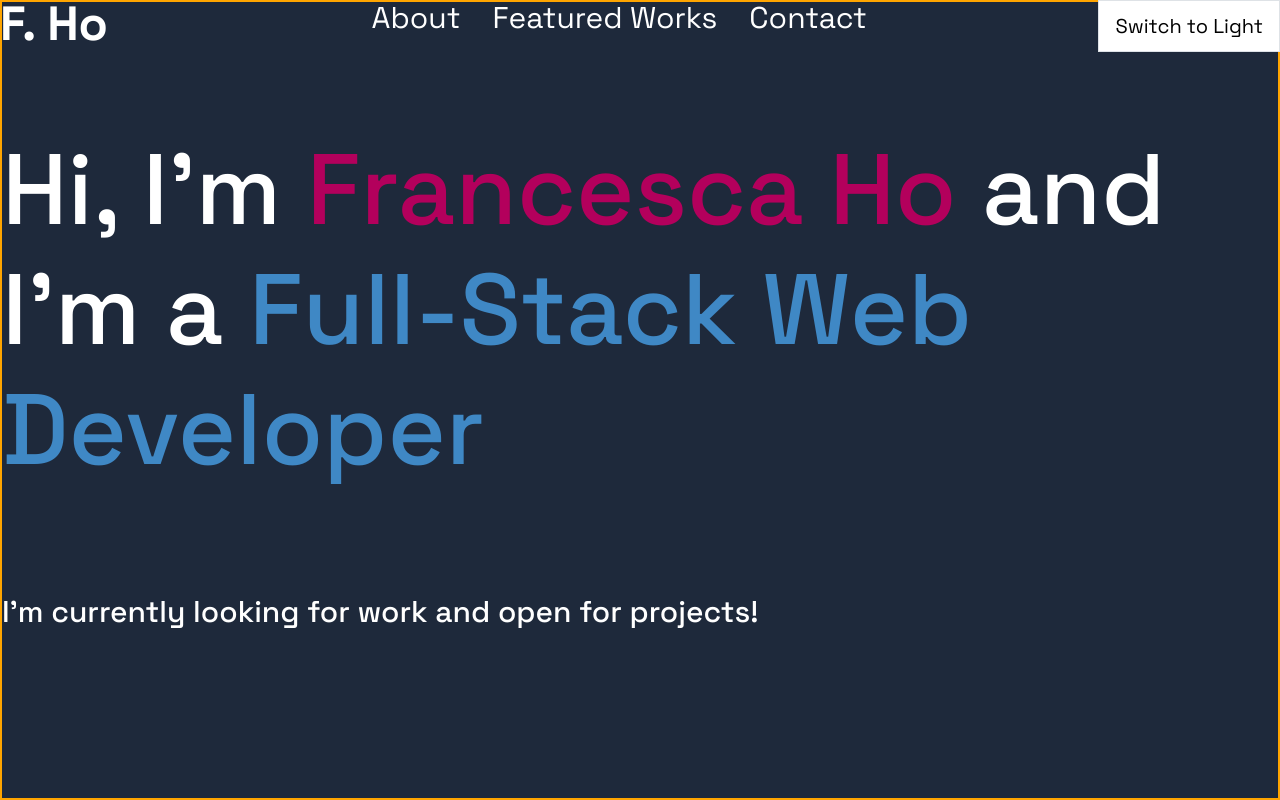
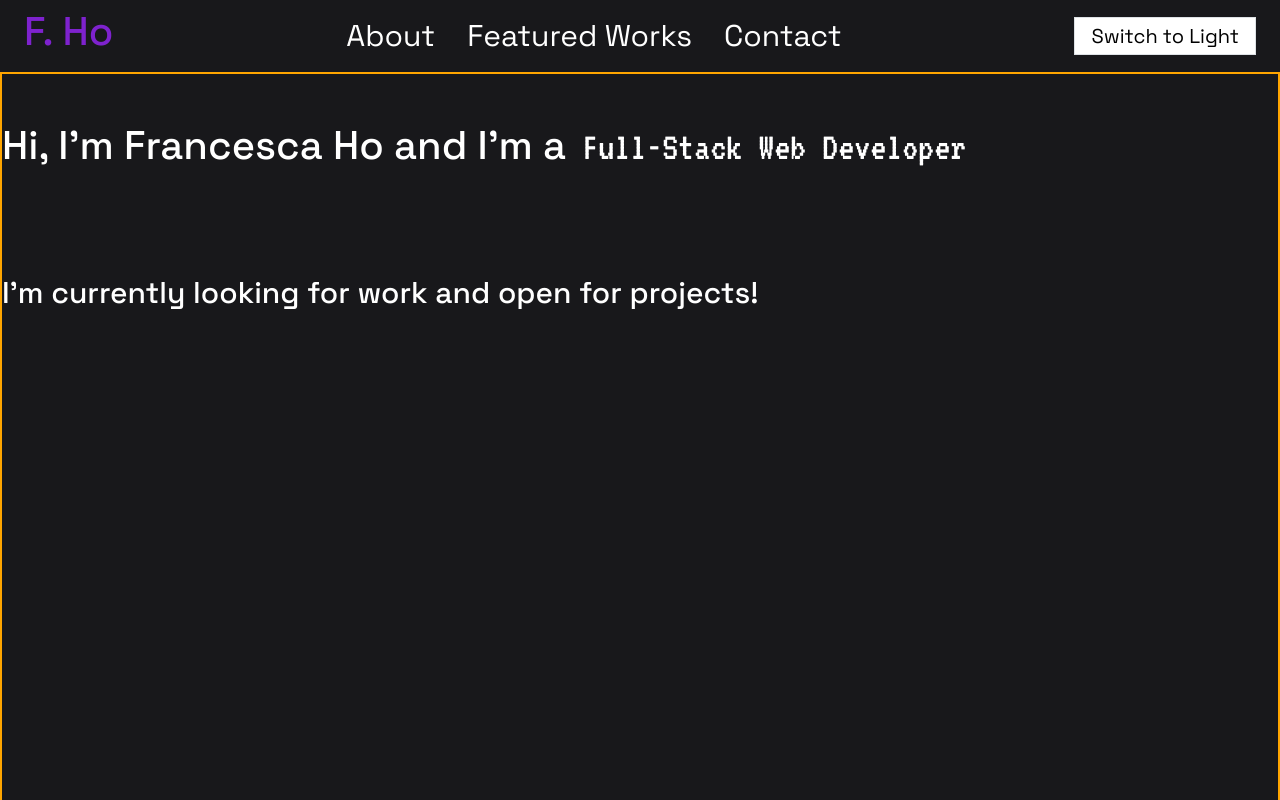
Before and after one commit to the-code-raccoon/website-wordpress, a React (Create React App) app: page / in a window 1280 px wide. Shown: the top 800 px of the page. Built offline with nearby package versions, Linux system fonts and the light colour scheme.

Commit message:
No more fixed top navbar

```diff
--- a/src/App/App.css
+++ b/src/App/App.css
@@ -1,4 +1,4 @@
-@import url("https://fonts.googleapis.com/css2?family=Space+Grotesk:wght@300;400;500;600;700&display=swap");
+@import url("https://fonts.googleapis.com/css2?family=Space+Grotesk:wght@300;400;500;600;700&family=VT323&display=swap");
 @tailwind base;
 @tailwind components;
 @tailwind utilities;
--- a/src/App/App.tsx
+++ b/src/App/App.tsx
@@ -1,6 +1,5 @@
-import { Title, Page, SubHeader, Section } from "./App-style";
+import { SubHeader, Section } from "./App-style";
 
-import div from "react-bootstrap/Container";
 import Col from "react-bootstrap/Col";
 import Row from "react-bootstrap/Row";
 
@@ -20,16 +19,16 @@ export default function App() {
 
   return (
     <>
-      <Header toggleThemeMode={toggleThemeMode} />
       <Theme themeMode={themeMode}>
-        <div className="dark:bg-slate-800">
+        <div className="bg-slate-50 dark:bg-zinc-900">
+          <Header toggleThemeMode={toggleThemeMode} />
           <Section>
             <Row className="justify-content-center">
               <Col className="my-5">
-                <Title>
+                <h1 className="text-orange-300 dark:text-white">
                   Hi, I'm <span>Francesca Ho</span> and I'm a
-                  <span> Full-Stack Web Developer</span>
-                </Title>
+                  <span className="font-pixel"> Full-Stack Web Developer</span>
+                </h1>
               </Col>
             </Row>
             <Row>
--- a/src/App/Header.tsx
+++ b/src/App/Header.tsx
@@ -13,18 +13,24 @@ export default function Header(props: any) {
   ];
 
   return (
-    <header className="w-100 fixed flex flex-row justify-between text-white">
+    <nav className="w-100 items-center flex flex-row justify-between px-4 py-2">
       <div
-        className="text-5xl font-bold text-orange-500 hover:cursor-pointer dark:text-white"
+        className="flex flex-row text-5xl font-bold text-orange-500 hover:cursor-pointer dark:text-purple-700"
         onClick={() => scroll.scrollToTop()}
       >
-        F. Ho
+        <h1>F. Ho</h1>
+        {/* <button
+          className="block cursor-pointer rounded border border-solid border-transparent bg-transparent px-3 py-1 text-xl leading-none text-white outline-none focus:outline-none lg:hidden"
+          type="button"
+        >
+          BUTTON
+        </button> */}
       </div>
-      <div>
-        <ul className="flex flex-row">
+      <div className="align-center flex flex-row flex-col justify-center text-purple-700 dark:text-white">
         {navlinks.map((link) => {
           return (
-              <li
+            <div
+              key={link.text}
               className="mx-3 text-3xl"
               onClick={() => {
                 scroller.scrollTo(link.element, {
@@ -36,10 +42,9 @@ export default function Header(props: any) {
               }}
             >
               {link.text}
-              </li>
+            </div>
           );
         })}
-        </ul>
       </div>
       <button
         className="border border-black bg-white px-3 py-1 text-xl text-black"
@@ -58,6 +63,6 @@ export default function Header(props: any) {
         {mode === "LIGHT" && "Switch to Dark"}
         {mode === "DARK" && "Switch to Light"}
       </button>
-    </header>
+    </nav>
   );
 }
--- a/tailwind.config.js
+++ b/tailwind.config.js
@@ -1,11 +1,13 @@
 /** @type {import('tailwindcss').Config} */
 module.exports = {
-  content: [
-    "./src/**/*.{js,jsx,ts,tsx}",
-  ],
+  content: ["./src/**/*.{js,jsx,ts,tsx}"],
   theme: {
-    extend: {},
+    extend: {
+      fontFamily: {
+        pixel: ["VT323"],
+      },
+    }
   },
   plugins: [],
-  darkMode: "class"
-}
+  darkMode: "class",
+};
```
Lines whose indentation alone changed are shown as unchanged.
